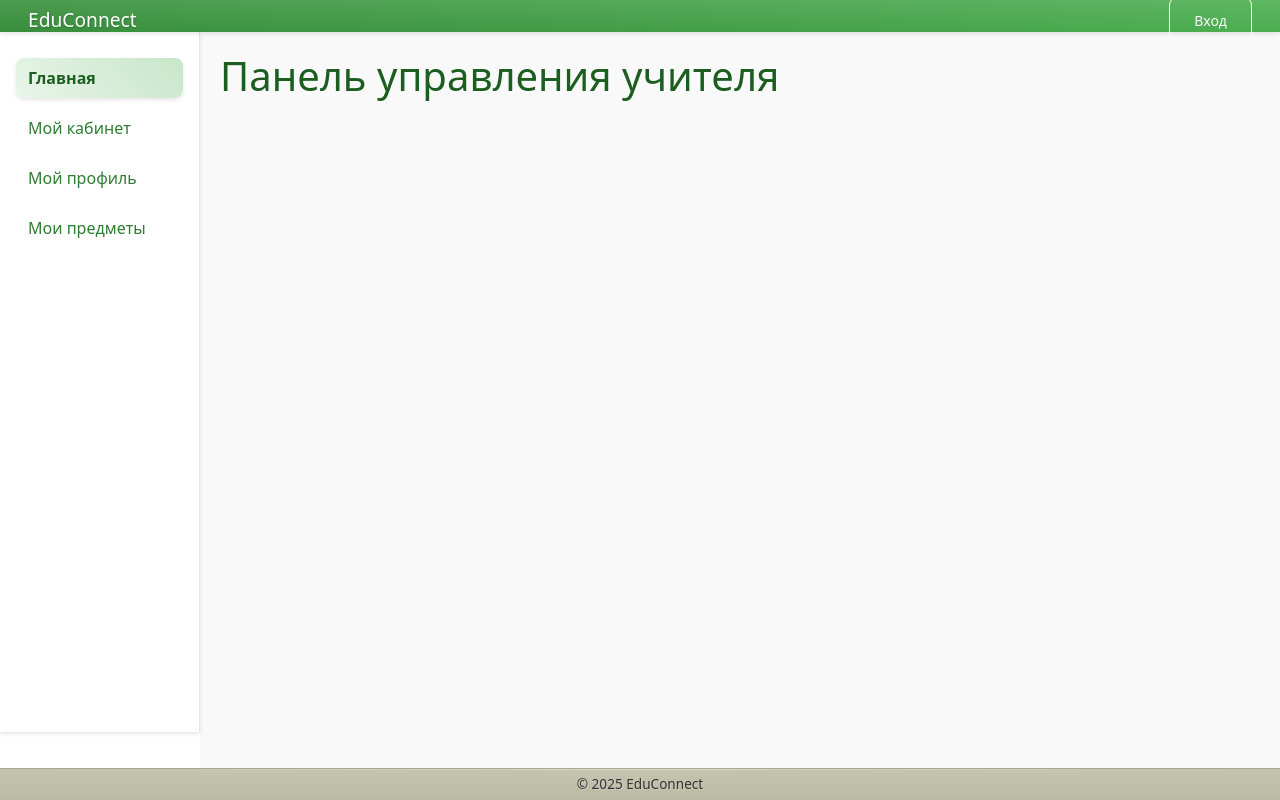
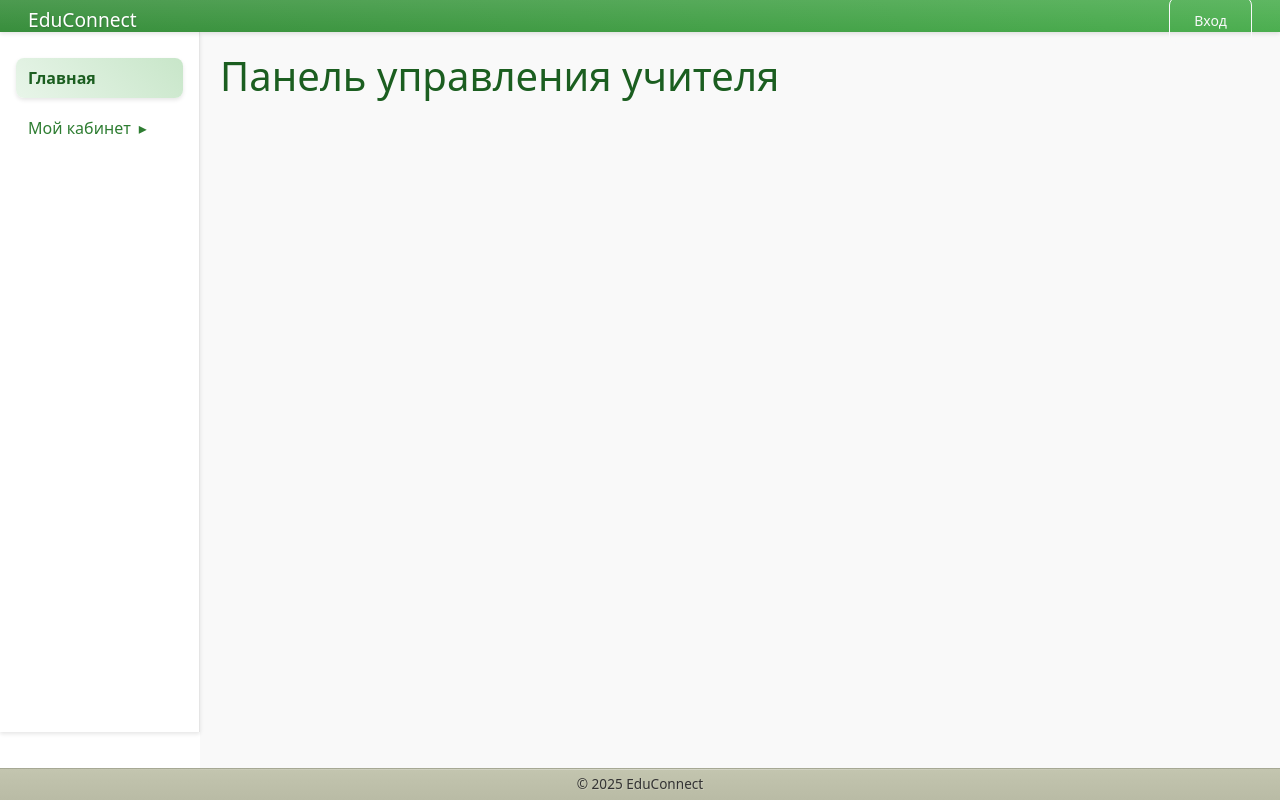
Before and after one commit to Alex-L-K-free/EduConnect, a React (Create React App) app in the folder educonnect/frontend/: page /teacher in a window 1280 px wide. Built offline with nearby package versions, Linux system fonts and the light colour scheme.

Commit message:
профиль учителя

```diff
--- a/educonnect/frontend/src/components/layout/Sidebar.css
+++ b/educonnect/frontend/src/components/layout/Sidebar.css
@@ -73,3 +73,51 @@
   color: var(--primary-dark);
   background: var(--gradient-active);
 }
+
+.cabinet-item {
+  position: relative;
+}
+
+.cabinet-item .arrow {
+  margin-left: 8px;
+  transition: transform 0.3s ease;
+}
+
+.cabinet-item.open .arrow {
+  transform: rotate(90deg);
+}
+
+.submenu {
+  list-style: none;
+  padding-left: 20px;
+  margin-top: 8px;
+}
+
+.submenu li {
+  margin-bottom: 8px;
+}
+
+.submenu li a {
+  font-size: 0.9em;
+  padding: 6px 12px;
+}
+
+.cabinet-item > a {
+  display: flex;
+  align-items: center;
+  justify-content: space-between;
+}
+
+/* Анимация для подменю */
+.submenu {
+  overflow: hidden;
+  transition: max-height 0.3s ease-out;
+}
+
+.cabinet-item:not(.open) .submenu {
+  max-height: 0;
+}
+
+.cabinet-item.open .submenu {
+  max-height: 200px; /* Достаточная высота для содержимого */
+}
--- a/educonnect/frontend/src/components/layout/SidebarTeacher.js
+++ b/educonnect/frontend/src/components/layout/SidebarTeacher.js
@@ -1,33 +1,61 @@
-import React from 'react';
+import React, { useState } from 'react';
 import './Sidebar.css'; // Импортируйте стили для Sidebar
 
 const SidebarTeacher = ({ activePage, onNavigate }) => {
+  const [isCabinetOpen, setIsCabinetOpen] = useState(false);
+
+  const handleMainClick = () => {
+    setIsCabinetOpen(false); // Закрываем подменю
+    onNavigate('main');
+  };
+
+  const toggleCabinet = () => {
+    setIsCabinetOpen(!isCabinetOpen);
+  };
+
+  const handleSubmenuClick = (page, e) => {
+    e.stopPropagation();
+    onNavigate(page);
+  };
+
   return (
     <div className="sidebar">
       {/* <h2>Учитель</h2> */}
       <ul>
         <li
           className={activePage === 'main' ? 'active' : ''}
-          onClick={() => onNavigate('main')}
+          onClick={handleMainClick}
         >
           <a href="#!">Главная</a>
         </li>
 
         <li
-          className={activePage === 'cabinet' ? 'active' : ''}
-          onClick={() => onNavigate('cabinet')}>
-          <a href="#!">Мой кабинет</a>
-        </li>
+          className={`cabinet-item ${isCabinetOpen ? 'open' : ''} ${
+            ['profile', 'subjects', 'cabinet'].includes(activePage) ? 'active' : ''
+          }`}
+          onClick={toggleCabinet}
+        >
+          <a href="#!">
+            Мой кабинет
+            <span className={`arrow ${isCabinetOpen ? 'down' : 'right'}`}>▸</span>
+          </a>
 
+          {isCabinetOpen && (
+            <ul className="submenu">
               <li
                 className={activePage === 'profile' ? 'active' : ''}
-          onClick={() => onNavigate('profile')}>
+                onClick={(e) => handleSubmenuClick('profile', e)}
+              >
                 <a href="#!">Мой профиль</a>
               </li>
               <li
                 className={activePage === 'subjects' ? 'active' : ''}
-          onClick={() => onNavigate('subjects')}>
+                onClick={(e) => handleSubmenuClick('subjects', e)}
+              >
                 <a href="#!">Мои предметы</a>
+              </li>
+            </ul>
+          )}
         </li>
         {/* <li className={activePage === 'student' ? 'active' : ''}>
           <a href="/student">ученика</a>
```
Lines whose indentation alone changed are shown as unchanged.
